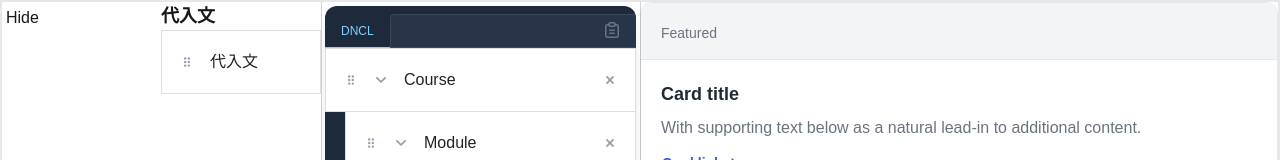
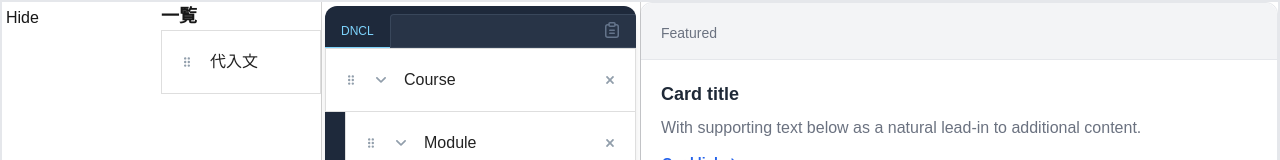
Before and after one commit to Guri-hm/dncl, a Next.js app: page /edit in a window 1280 px wide. Shown: the top 160 px of the page. Built offline with nearby package versions, Linux system fonts and the light colour scheme.

Commit message:
ドロップできるようになった

```diff
--- a/src/app/components/SortableTree.tsx
+++ b/src/app/components/SortableTree.tsx
@@ -87,11 +87,13 @@ const initialItems: TreeItems = [
     ]
   },
 ];
-const fragments: TreeItems = [
+const fragments: FragmentItems = [
   {
     id: uuidv4(),
     code: "代入文",
-    children: []
+    children: [],
+    index: 0,
+    parentId: null,
   }
 ]
 
@@ -153,7 +155,7 @@ export function SortableTree({
   const projected =
     activeId && overId
       ? getProjection(
-        flattenedItems,
+        [...flattenedItems, ...fragments],
         activeId,
         overId,
         offsetLeft,
@@ -175,7 +177,7 @@ export function SortableTree({
     flattenedItems
   ]);
   const activeItem = activeId
-    ? flattenedItems.find(({ id }) => id === activeId)
+    ? [...flattenedItems, ...fragments].find(({ id }) => id === activeId)
     : null;
 
   useEffect(() => {
@@ -216,7 +218,7 @@ export function SortableTree({
             </button>
           </Allotment.Pane>
           <Allotment.Pane visible={visible} snap>
-            <div className="text-lg font-bold">代入文</div>
+            <div className="text-lg font-bold">一覧</div>
             {fragments.map(({ id, code }) => (
               <FragmentsListItem
                 key={id}
@@ -290,7 +292,7 @@ export function SortableTree({
     setActiveId(activeId.toString());
     setOverId(activeId.toString());
 
-    const activeItem = flattenedItems.find(({ id }) => id === activeId);
+    const activeItem = [...flattenedItems, ...fragments].find(({ id }) => id === activeId);
 
     if (activeItem) {
       setActiveCode(activeItem?.code);
--- a/src/app/utilities/utilities.ts
+++ b/src/app/utilities/utilities.ts
@@ -21,8 +21,6 @@ export function getProjection(
   const previousItem = newItems[overItemIndex - 1];
   const nextItem = newItems[overItemIndex + 1];
   const dragDepth = getDragDepth(dragOffset, indentationWidth);
-
-  return
   const projectedDepth = activeItem.depth + dragDepth;
   const maxDepth = getMaxDepth({
     previousItem,
```
Also changed, not shown: src/app/types/types.ts (+4 -5 lines).
